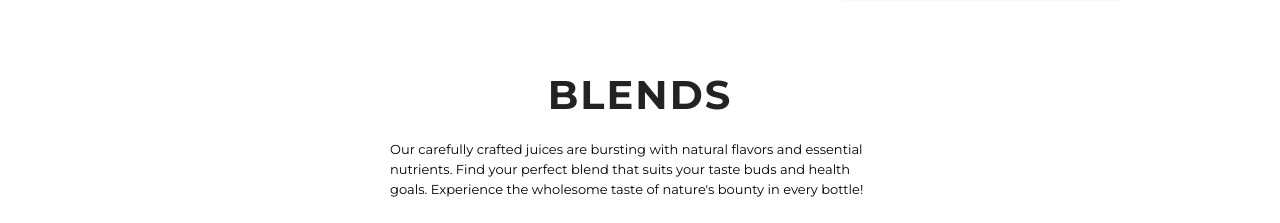
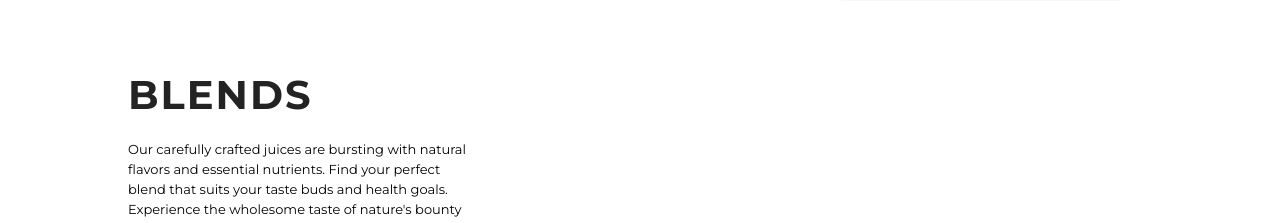
Before and after one commit to camillarees/responsive-design, a plain HTML site: page index.html in a window 1280 px wide. Shown: the part 1253-1476 px from the top of the page. Drawn offline with Linux system fonts and the light colour scheme; a web font is replaced by a local one.

Commit message:
updated text alignment and padding

```diff
--- a/style.css
+++ b/style.css
@@ -258,8 +258,8 @@ html {
     margin-top: 5rem;
 }
 .blends .blends-header {
-	width: 100%;
-	text-align: center;
+	width: 80%;
+	text-align: left;
 }
 .blends .blends-header .blends-header-heading {
 	font-size: 4rem;
@@ -271,10 +271,9 @@ html {
 	font-size: 1.3rem;
     text-align: left;
 	line-height: 2rem;
-	margin-top: 20px;
-    margin-left: 5rem;
-    margin-right: 5rem;
+	margin-top: 10px;
 }
+
 .blends .blends-info {
 	margin-top: 30px;
 	display: flex;
@@ -447,9 +446,10 @@ html {
 		padding-right: 17rem;
 	}
 	.blends .blends-header .blends-header-desc {
-		max-width: 500px;
-		padding-top: 20px;
-		margin: 0 auto;
+		align-items: left;
+        max-width: 34%;
+        padding-top: 10px;
+		margin-right: 27rem;
 	}
 	.blends .blends-info {
 		flex-direction: row;
```
